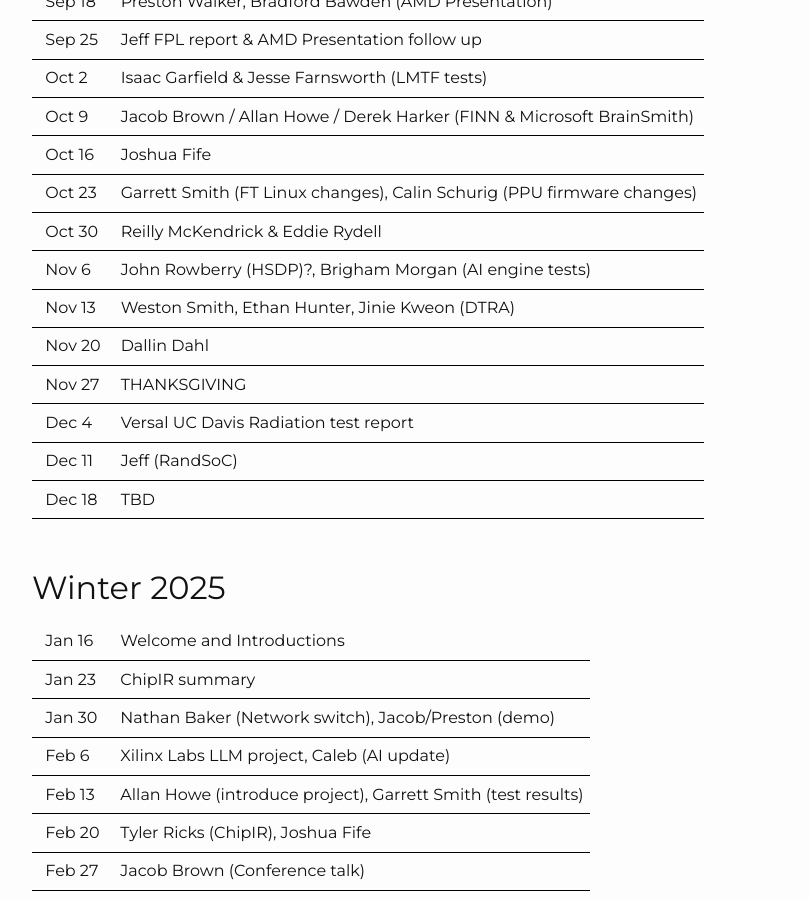
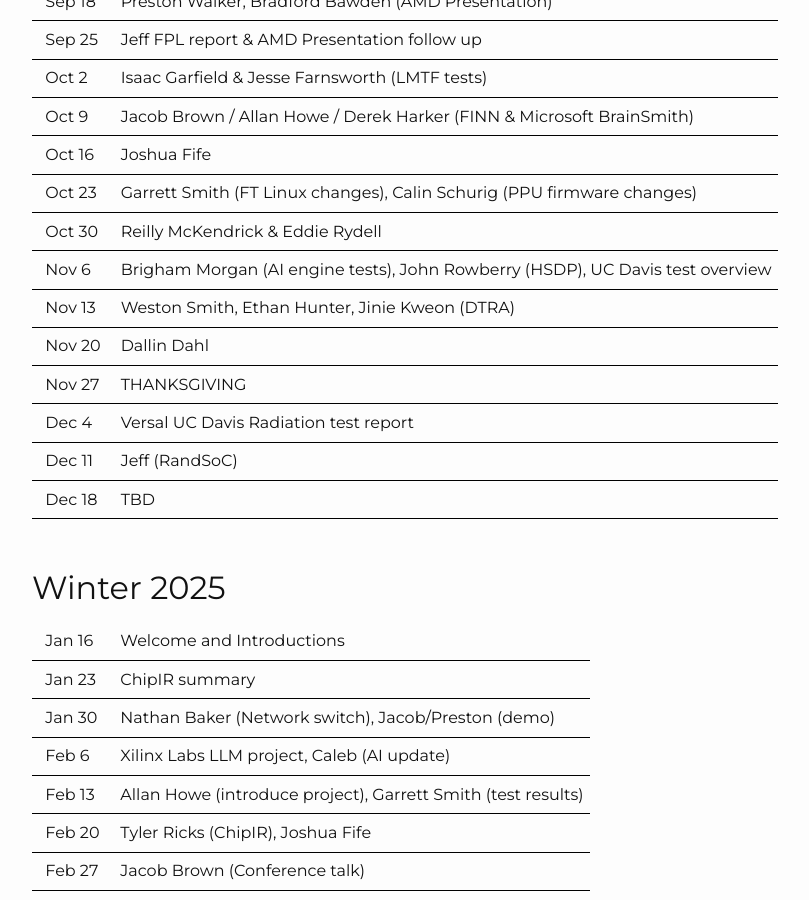
Before and after one commit to byuccl/byuccl.github.io, a Jekyll site: the page built from pages/schedule.md, in a window 1280 px wide and 900 px high, scrolled down 352 px. Shown: the whole window, without its empty margins (53-862 px from the left). Built offline with Jekyll 4.4.1, drawn with Linux system fonts in a browser that asks for light colours; nearby versions of some CDN libraries.

Commit message:
Updated schedule

```diff
--- a/pages/schedule.md
+++ b/pages/schedule.md
@@ -17,7 +17,7 @@
 | Oct 16 | Joshua Fife
 | Oct 23 | Garrett Smith (FT Linux changes), Calin Schurig (PPU firmware changes)
 | Oct 30 | Reilly McKendrick & Eddie Rydell
-| Nov 6  | John Rowberry (HSDP)?, Brigham Morgan (AI engine tests)
+| Nov 6  | Brigham Morgan (AI engine tests), John Rowberry (HSDP), UC Davis test overview
 | Nov 13 | Weston Smith, Ethan Hunter, Jinie Kweon (DTRA)
 | Nov 20 | Dallin Dahl
 | Nov 27 | THANKSGIVING |
```
